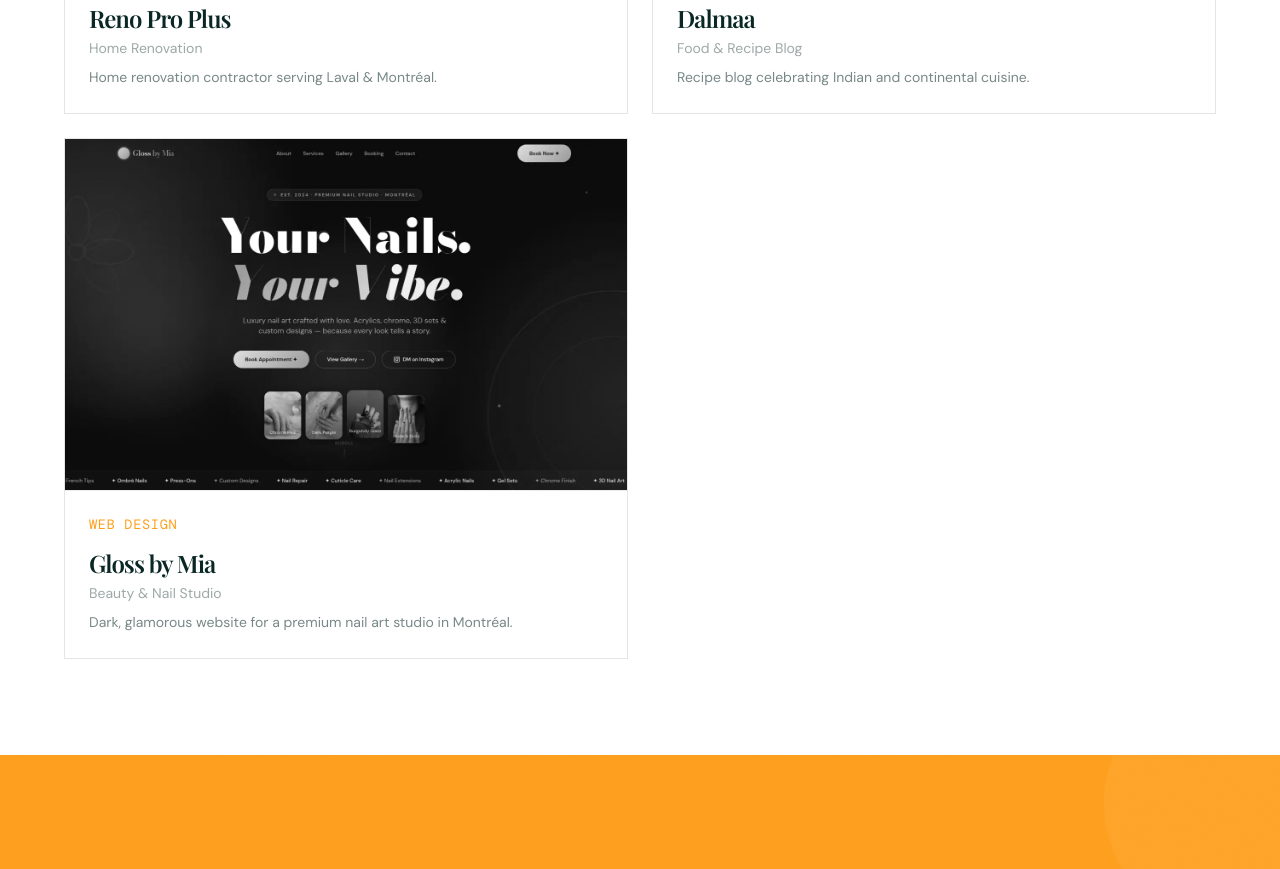
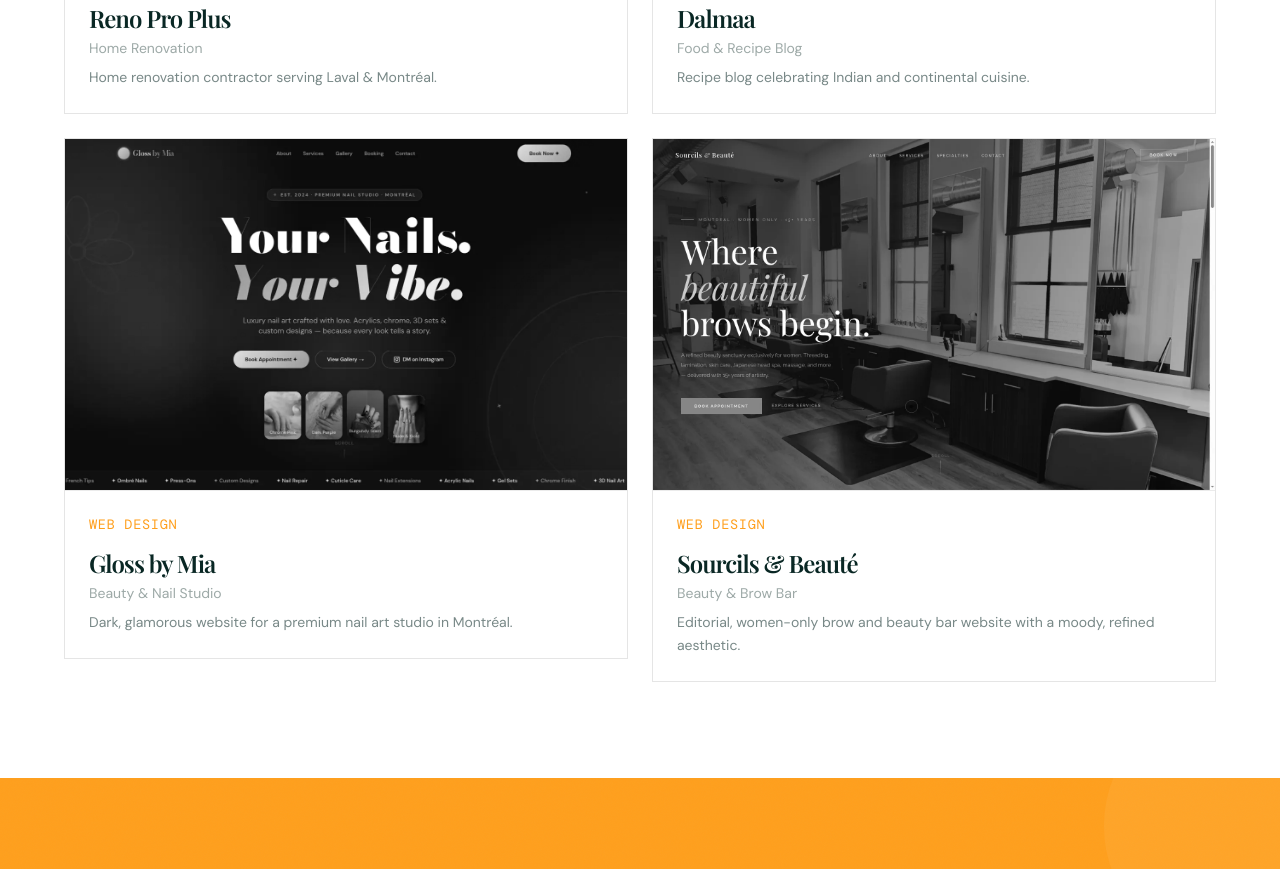
Before and after one commit to vikmehta/allopixel, a Next.js app: page /work in a window 1280 px wide. Shown: the part 2080-2949 px from the top of the page. Built offline with nearby package versions, Linux system fonts and the light colour scheme; a web font is replaced by a local one.

Commit message:
Added souircil website to work page

```diff
--- a/components/PortfolioGrid.tsx
+++ b/components/PortfolioGrid.tsx
@@ -19,6 +19,7 @@ type Project = {
   image: string;
   url: string;
   desc: string;
+  imgPosition?: string;
 };
 
 const projects: Project[] = [
@@ -29,6 +30,7 @@ const projects: Project[] = [
   { id: 4, name: "Reno Pro Plus", client: "Home Renovation", tags: ["Web Design"], year: "2024", gradient: "linear-gradient(135deg, #0D1525 0%, #1A2840 50%, #253A5A 100%)", image: "/work-renoproplus.jpeg", url: "https://renoproplus.com/", desc: "Home renovation contractor serving Laval & Montréal." },
   { id: 5, name: "Dalmaa", client: "Food & Recipe Blog", tags: ["Web Design", "Food"], year: "2025", gradient: "linear-gradient(135deg, #1A0D05 0%, #2E1A0A 50%, #4A2C10 100%)", image: "/work-dalmaa.webp", url: "https://dalmaa.vercel.app/", desc: "Recipe blog celebrating Indian and continental cuisine." },
   { id: 7, name: "Gloss by Mia", client: "Beauty & Nail Studio", tags: ["Web Design"], year: "2025", gradient: "linear-gradient(135deg, #0D0A14 0%, #1A1025 50%, #2A1A40 100%)", image: "/work-nails.webp", url: "https://nailsalon-sigma.vercel.app/", desc: "Dark, glamorous website for a premium nail art studio in Montréal." },
+  { id: 8, name: "Sourcils & Beauté", client: "Beauty & Brow Bar", tags: ["Web Design"], year: "2025", gradient: "linear-gradient(135deg, #1A1512 0%, #2E241E 50%, #4A3A30 100%)", image: "/work-sourcils.webp", url: "https://sourcil.vercel.app/", desc: "Editorial, women-only brow and beauty bar website with a moody, refined aesthetic.", imgPosition: "object-left-top" },
 ];
 
 const ease: [number, number, number, number] = [0.22, 1, 0.36, 1];
@@ -83,7 +85,7 @@ export default function PortfolioGrid() {
                       fill
                       sizes="(max-width: 768px) 100vw, (max-width: 1600px) 50vw, 800px"
                       priority={i === 0}
-                      className="object-cover object-top grayscale group-hover:grayscale-0 scale-100 group-hover:scale-105 transition-all duration-[400ms]"
+                      className={`object-cover ${p.imgPosition ?? "object-top"} grayscale group-hover:grayscale-0 scale-100 group-hover:scale-105 transition-all duration-[400ms]`}
                     />
                   ) : (
                     <div className="absolute inset-0 grayscale group-hover:grayscale-0 scale-100 group-hover:scale-105 transition-all duration-[400ms]"
```
Also changed, not shown: public/work-sourcils.webp (added).
